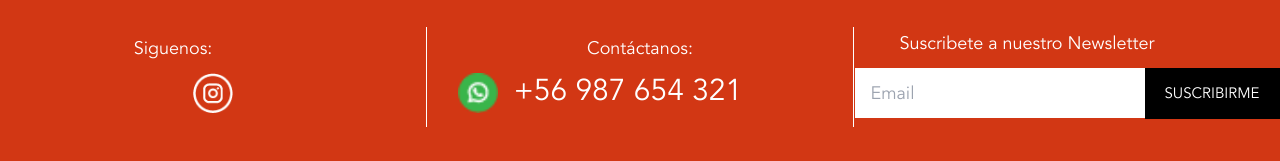
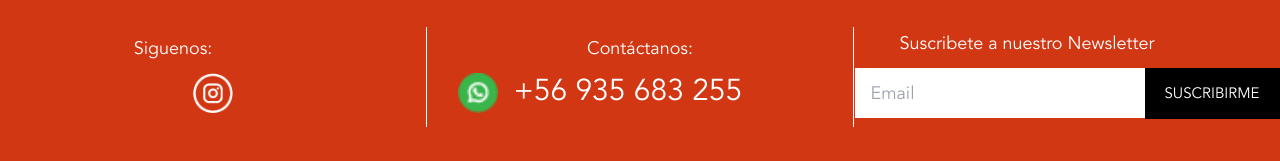
Before and after one commit to fernandox2/tradicionesdechillan, a Next.js app: page /cart in a window 1280 px wide. Shown: the part 964-1125 px from the top of the page. Built offline with nearby package versions, Linux system fonts and the light colour scheme; no server answers; a web font is replaced by a local one.

Commit message:
cambia numero de whatsapp en footer

```diff
--- a/src/components/ui/footer/Footer.tsx
+++ b/src/components/ui/footer/Footer.tsx
@@ -64,14 +64,14 @@ export const Footer = () => {
             className="w-10 h-10"
           />
           <Link
-            href="https://wa.me/56987654321"
+            href="https://wa.me/56935683255"
             target="_blank"
             rel="noopener noreferrer"
           >
             <span
               className={`${avenir_book.className} lg:text-[30px] md:text-[36px] text-[30px] text-white mr-20`}
             >
-              +56 987 654 321
+              +56 935 683 255
             </span>
           </Link>
         </div>
```
